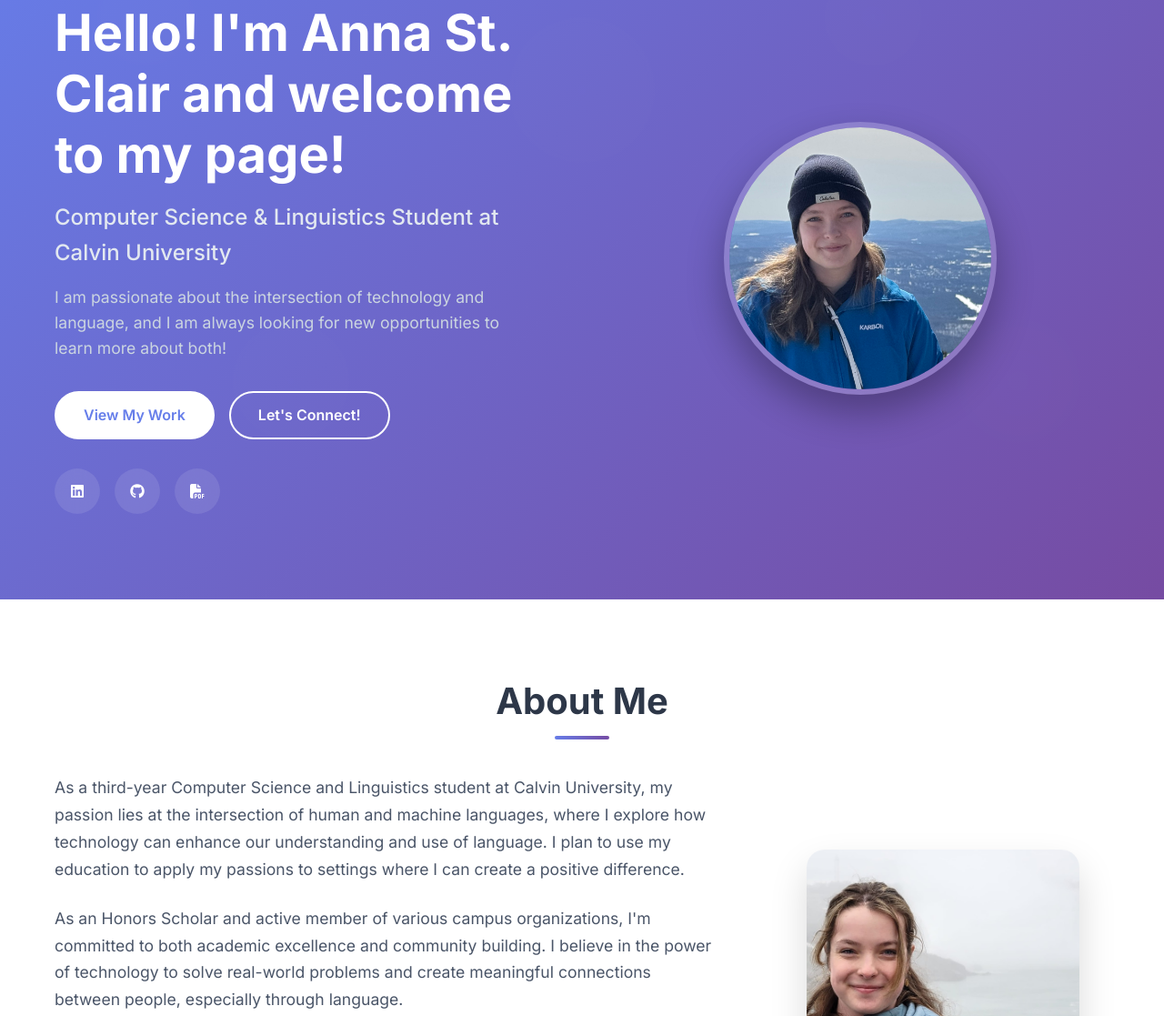
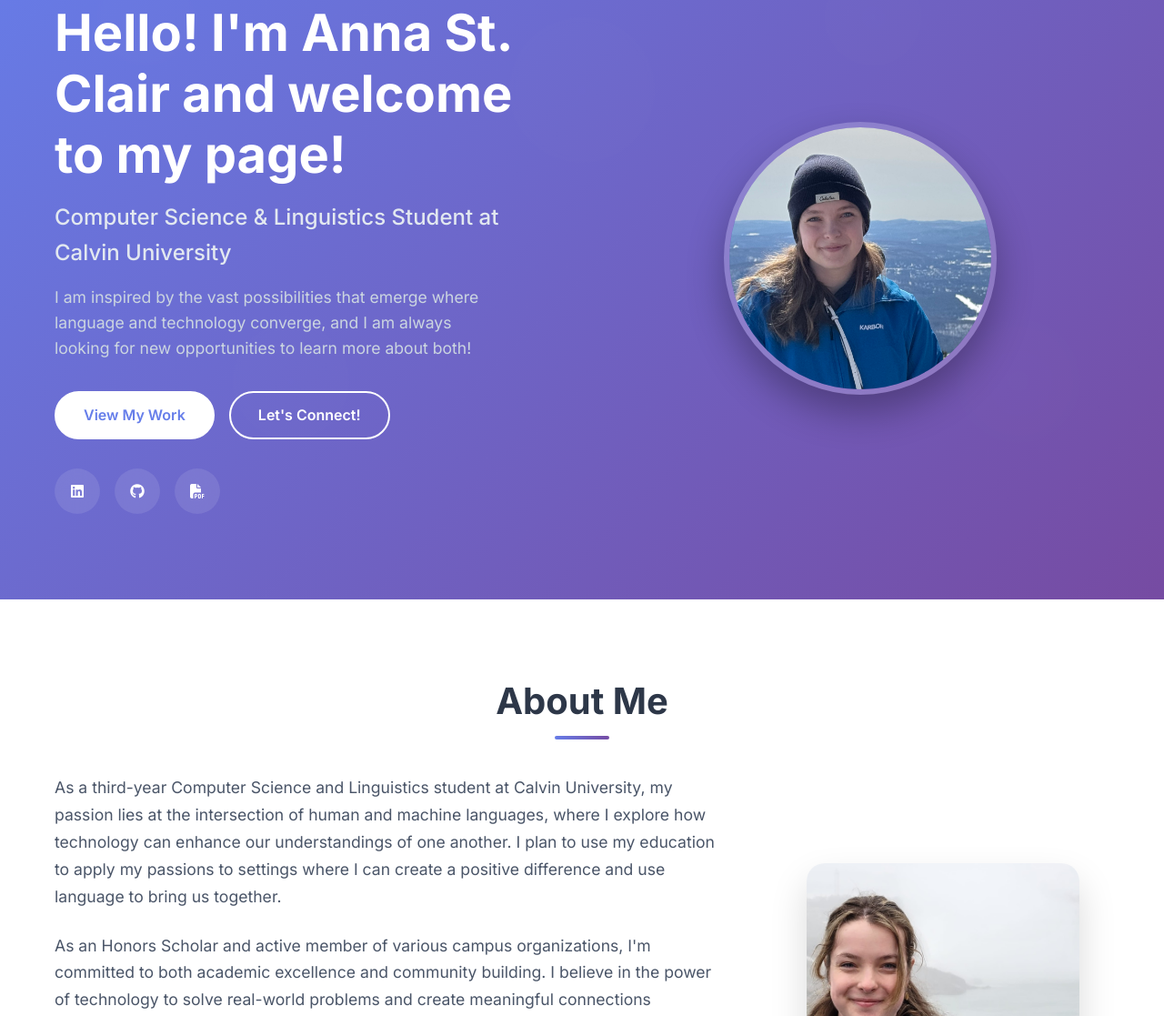
Before and after one commit to annastc21/annastclair.github.io, a plain HTML site: page index.html in a window 1280 px wide. Shown: the part 141-1258 px from the top of the page at 91% size. Drawn offline with Linux system fonts and the light colour scheme.

Commit message:
Update index.html

```diff
--- a/index.html
+++ b/index.html
@@ -54,8 +54,8 @@
                     Computer Science & Linguistics Student at Calvin University
                 </p>
                 <p class="hero-description">
-                    I am passionate about the intersection of technology and language,
-                    and I am always looking for new opportunities to learn more about both!
+                    I am inspired by the vast possibilities that emerge where language and technology
+                    converge, and I am always looking for new opportunities to learn more about both!
                 </p>
                 <div class="hero-buttons">
                     <a href="#projects" class="btn btn-primary">View My Work</a>
@@ -90,8 +90,8 @@
                     <p class="about-description">
                         As a third-year Computer Science and Linguistics student at Calvin University,
                         my passion lies at the intersection of human and machine languages, where I explore how technology
-                        can enhance our understanding and use of language. I plan to use my education to apply my passions
-                        to settings where I can create a positive difference.
+                        can enhance our understandings of one another. I plan to use my education to apply my passions
+                        to settings where I can create a positive difference and use language to bring us together.
                     </p>
                     <p class="about-description">
                         As an Honors Scholar and active member of various campus organizations, I'm committed to both
@@ -132,7 +132,7 @@
                     <span class="education-period">2023 - 2027</span>
                 </div>
                 <div class="education-details">
-                    <p class="education-degree">Bachelor of Computer Science (BCS) & Bachelor of Arts in Linguistics</p>
+                    <p class="education-degree">Bachelor of Computer Science (BCS) & Bachelor of Arts in Linguistics (BA)</p>
                     <p class="education-gpa">GPA: 3.675</p>
                     <div class="education-highlights">
                         <span class="highlight-tag">Honors Scholars Cohort</span>
```
